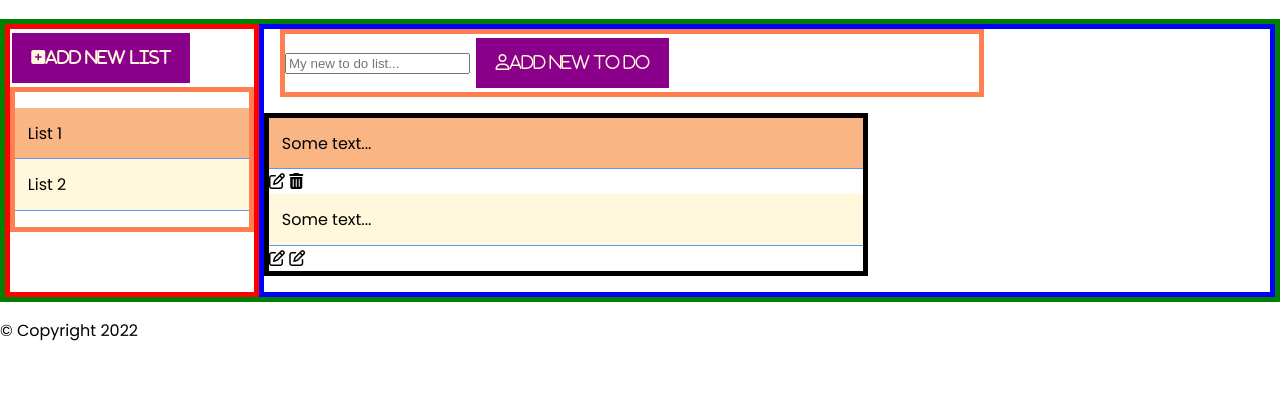
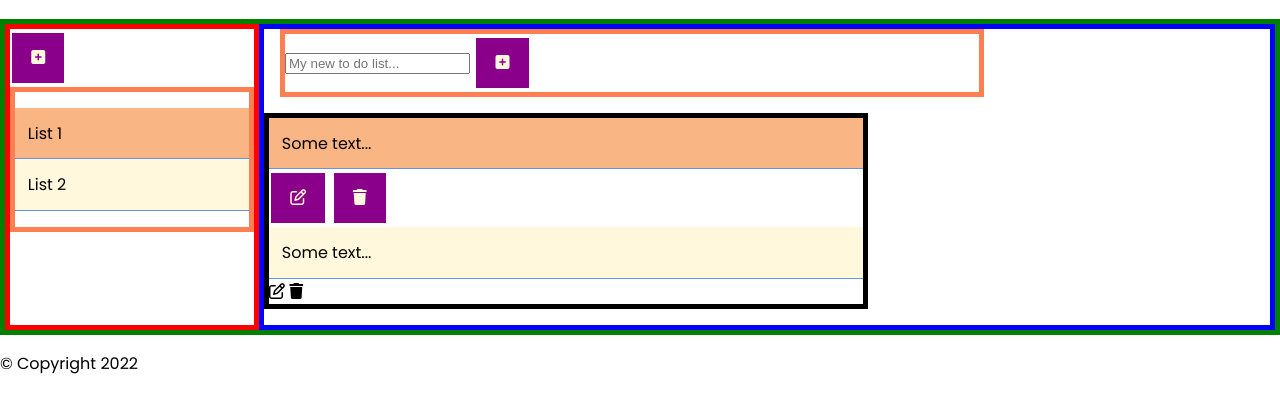
Before and after one commit to TomEsProfile/wbs-todo-list, a plain HTML site: page index.html in a window 1280 px wide. Shown: the part 72-484 px from the top of the page. Drawn offline with Linux system fonts and the light colour scheme.

Commit message:
icons added

```diff
--- a/index.html
+++ b/index.html
@@ -7,7 +7,7 @@
     <!------------------- GOOGLE FONTS ------------------->
 	<link href="https://fonts.googleapis.com/css2?family=Poppins:wght@400;600&display=swap" rel="stylesheet"/>
     <!------------------- FONT AWESOME ------------------->
-    <link rel='stylesheet' href='https://cdnjs.cloudflare.com/ajax/libs/font-awesome/4.7.0/css/font-awesome.min.css'>
+    <link rel="stylesheet" href="https://use.fontawesome.com/releases/v5.13.0/css/all.css" integrity="sha384-Bfad6CLCknfcloXFOyFnlgtENryhrpZCe29RTifKEixXQZ38WheV+i/6YWSzkz3V" crossorigin="anonymous"/>
     <script src='https://kit.fontawesome.com/a076d05399.js' crossorigin='anonymous'></script>
     <link rel="stylesheet" href="style.css">
     <!DOCTYPE html>
@@ -20,7 +20,7 @@
     <main>
       <div class="flexContainer">
         <div id="addNewlist">
-            <button><i class="fas fa-plus-square">Add new list</i></button>
+            <button><i class="fas fa-plus-square"></i></button>
             <div class="ul">
             <ul>
             <li>List 1</li>
@@ -31,15 +31,15 @@
         <div id="myList">
           <div id="addNewToDo">
             <input type="text" id="myInput" placeholder="My new to do list...">
-            <button><i class="fa-regular fa-user">Add new to do</i></button>
+            <button><i class="fas fa-plus-square"></i></button>
           </div>
         <ul id="listElement">
         <li>Some text...</li>
-         <i class='fa fa-edit' style='color:black'></i>
-         <i class='fas fa-trash-alt' style='color:black'></i>
+         <button><i class='fa fa-edit'></i></button>
+         <button><i class="fas fa-trash"></i></button>
          <li>Some text...</li>
          <i class='fa fa-edit' style='color:black'></i>
-         <i class='fa fa-edit' style='color:black'></i>
+         <i class="fas fa-trash"></i>
         </ul>
         </div>
       </div>
--- a/style.css
+++ b/style.css
@@ -43,7 +43,7 @@ button {
 }
 
  ul {
-padding-left: 0;
+    padding-left: 0;
  }
 
 li {
```
